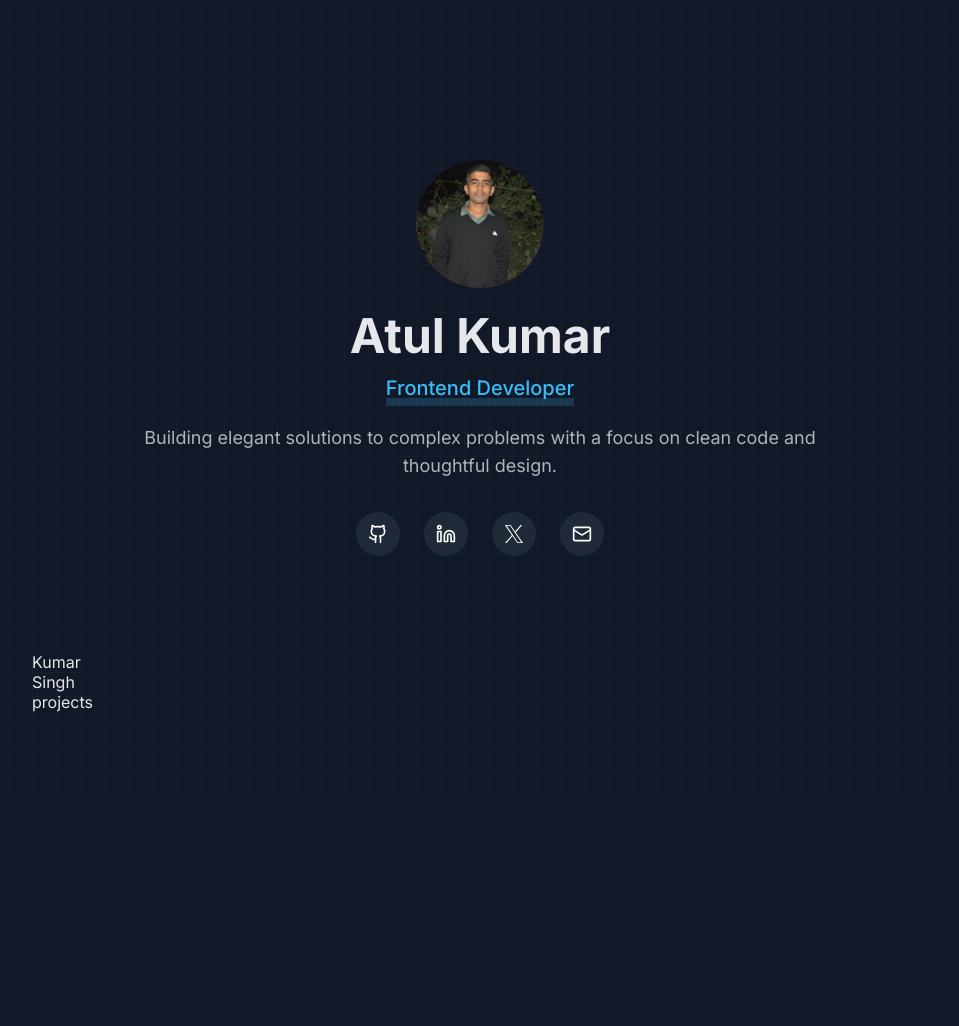
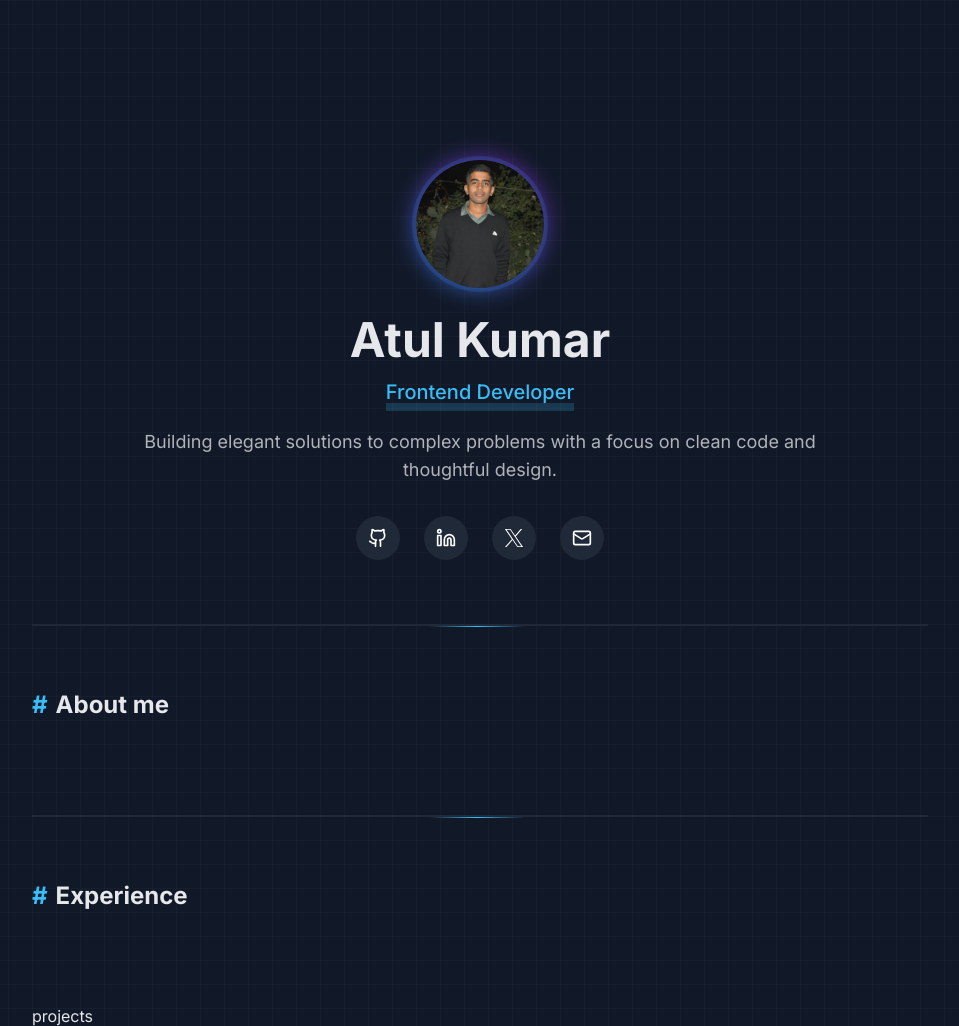
Before and after one commit to atul030702/dev-portfolio, a website built with Parcel: page index.html in a window 1280 px wide. Shown: the whole page, without its empty margins (160-1119 px from the left). Before the commit the page ends 800 px from the top, so only its background shows below. Built offline with nearby package versions, Linux system fonts and the light colour scheme.

Commit message:
fix: hero section and border design completed

```diff
--- a/index.html
+++ b/index.html
@@ -12,11 +12,14 @@
     <body>
         <div class="container">
             <main class="content">
-                <section id="home" aria-labelledby="hero">
+                <section class="home" aria-labelledby="hero">
                     <div class="hero-section" id="hero">
 
-                        <div class="profile-image">
-                            <img src="./src/assets/me.webp" alt="Profile" loading="eager" draggable="false"/>
+                        <div class="profile-image-wrapper">
+                            <div class="gradient-ring"></div>
+                            <div class="profile-image">
+                                <img src="./src/assets/me.webp" alt="Profile" loading="eager" draggable="false"/>
+                            </div>
                         </div>
 
                         <h1 class="heading-name">Atul Kumar</h1>
@@ -59,9 +62,23 @@
                         </div>
                     </div>
                 </section>
-                <section id="about">Kumar</section>
-                <section id="experience">Singh</section>
-                <section id="projects">projects</section>
+                <section class="about" aria-labelledby="about">
+                    <div class="top-blue-border"></div>
+
+                    <h2 class="about-header">
+                        <span class="hash-icon">#</span>
+                        About me
+                    </h2>
+                </section>
+                <section class="experience" aria-labelledby="experience">
+                    <div class="top-blue-border"></div>
+
+                    <h2 class="experience-header">
+                        <span class="hash-icon">#</span>
+                        Experience
+                    </h2>
+                </section>
+                <section class="projects">projects</section>
             </main>
             <footer></footer>
         </div>
--- a/styles.css
+++ b/styles.css
@@ -11,9 +11,10 @@
     --grid-line-color: rgba(128, 128, 128, 0.05);
     --text-color: rgb(229, 231, 235);
     --color-blue: rgb(56, 189, 248);
+    --color-purple: #9333EA;
     --bg-icon: rgb(31, 41, 55);
     --bg-icon-hover: rgb(55, 65, 81);
-    --display-flex: flex;
+    --border-top: rgb(31, 41, 55);
 }
 
 html {
@@ -41,13 +42,45 @@ body {
 
 /* Hero Section Starts */
 
+@keyframes spin-slow {
+    from {
+        transform: rotate(0deg);
+    }
+    to {
+        transform: rotate(360deg);
+    }
+}
+
 .hero-section {
     width: 100%;
     display: flex;
     justify-content: center;
     align-items: center;
     flex-direction: column;
-    padding: 10rem 0 6rem 0;
+    padding: 10rem 0 4rem 0;
+}
+
+.profile-image-wrapper {
+    position: relative;
+    width: 8rem;
+    height: 8rem;
+    margin-bottom: 1.75rem;
+}
+
+.gradient-ring {
+    position: absolute;
+    inset: 0;
+    border-radius: 50%;
+    background: linear-gradient(to right, #3b82f6, var(--color-purple));
+    opacity: 0.75;
+    filter: blur(12px);
+    animation: spin-slow 6s linear infinite;
+    transition: opacity 0.7s;
+    z-index: 1;
+}
+
+.profile-image-wrapper:hover .gradient-ring {
+    opacity: 1;
 }
 
 .profile-image {
@@ -55,8 +88,14 @@ body {
     width: 8rem;
     z-index: 10;
     position: relative;
+    overflow: hidden;
     border-radius: 50%;
-    margin-bottom: 1.5rem;
+    box-shadow: 0 0 0 4px rgba(59, 130, 246, 0.2);
+    transition: transform 0.3s ease-out;
+}
+
+.profile-image:hover {
+    transform: scale(1.05);
 }
 
 .profile-image img {
@@ -92,7 +131,7 @@ body {
     height: 0.5rem;
     position: absolute;
     left: 0;
-    bottom: -0.4rem;
+    bottom: -0.45rem;
     opacity: 20%;
     background-color: var(--color-blue);
 }
@@ -129,3 +168,45 @@ body {
     transform: scale(1.1);
     background-color: var(--bg-icon-hover);
 }
+
+/** About Section */
+
+.about {
+    width: 100%;
+    padding: 4rem 0;
+    border-top: 2px solid var(--border-top);
+    position: relative;
+}
+
+.top-blue-border {
+    width: 6rem;
+    height: 1px;
+    position: absolute;
+    top: 0;
+    right: 45%;
+    transform: -translateX(50%);
+    background: linear-gradient(to right, transparent, var(--color-blue), transparent);
+}
+
+.about-header,
+.experience-header {
+    font-size: 1.5rem;
+    font-weight: bold;
+    margin-bottom: 2rem;
+    display: flex;
+    align-items: center;
+}
+
+.hash-icon {
+    color: var(--color-blue);
+    margin-right: 0.5rem;
+}
+
+/* Experience Section */
+
+.experience {
+    width: 100%;
+    padding: 4rem 0;
+    border-top: 2px solid var(--border-top);
+    position: relative;
+}
```
